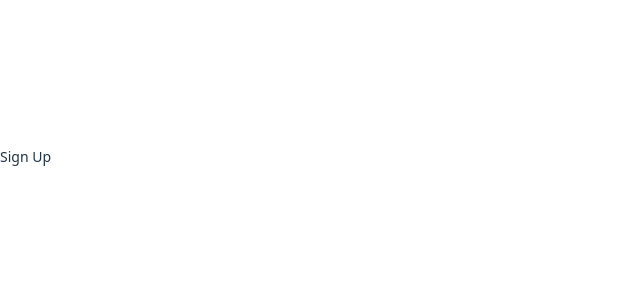
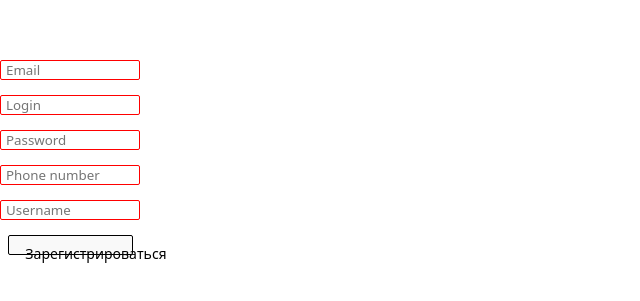
Before and after one commit to VadimSel/CRM-System, a React (Vite) app: page /signUp in a window 1280 px wide. Shown: the part 243-544 px from the top of the page, without its empty margins (0-640 px from the left). Built offline with nearby package versions, Linux system fonts and the light colour scheme.

Commit message:
add logIn and logUp components

```diff
--- a/src/App.tsx
+++ b/src/App.tsx
@@ -1,27 +1,27 @@
 import { useEffect, useState } from "react";
 import "./App.css";
-import { getProfileWithToken, getUsers, signIn, signUp } from "./api";
+import { getProfile, getUsers, signIn, signUp } from "./api";
 import { Link } from "react-router";
 import styles from "./App.module.scss";
 
 function App() {
-	const [users, setUsers] = useState([]);
-	const [token, setToken] = useState("");
+	// const [users, setUsers] = useState([]);
+	// const [token, setToken] = useState("");
 
-	async function getToken() {
-		const token = await signIn();
-		setToken(token);
-		if (token) {
-			getProfileWithToken(token);
-		}
-	}
+	// async function getToken() {
+	// 	const token = await signIn();
+	// 	setToken(token);
+	// 	if (token) {
+	// 		getProfile(token);
+	// 	}
+	// }
 
 	useEffect(() => {
 		// getUsers()
 		// login()
 		// loginFun()
 		// getProfile(token)
-		token === "" ? getToken() : console.log("empty");
+		// token === "" ? getToken() : console.log("empty");
 		// signUp("email", "login", "password", "phoneNumber", "username")
 		// signUp(token, "login", password: "", phoneNumber: "", username: "")
 	}, []);
--- a/src/api.ts
+++ b/src/api.ts
@@ -24,7 +24,7 @@ export async function getUsers() {
 	}
 }
 
-export async function signIn(login?: string, password?: string) {
+export async function signIn(login: string, password: string) {
 	try {
 		const res = await fetch(`${BASE_URL}/auth/signin`, {
 			method: "POST",
@@ -61,7 +61,7 @@ export function signUp(
 	}
 }
 
-export async function getProfileWithToken(accessToken?: string) {
+export async function getProfile(accessToken?: string) {
 	try {
 		const res = await fetch(`${BASE_URL}/user/profile`, {
 			method: "GET",
@@ -72,6 +72,6 @@ export async function getProfileWithToken(accessToken?: string) {
 		});
 		console.log(await res.json());
 	} catch (error) {
-		console.log("Ошибка при запросе getProfileWithToken:", error);
+		console.log("Ошибка при запросе getProfile:", error);
 	}
 }
--- /dev/null
+++ b/src/components/Main.module.scss
@@ -0,0 +1,6 @@
+.container {
+  height: 100vh;
+  display: flex;
+  justify-content: center;
+  align-items: center;
+}
--- /dev/null
+++ b/src/components/Main.tsx
@@ -0,0 +1,14 @@
+import { useEffect } from "react"
+import styles from './Main.module.scss'
+
+export const Main = () => {
+  useEffect(() => {
+    console.log("Main загружен")
+  }, [])
+
+  return (
+    <div className={styles.container}>
+      Main
+    </div>
+  )
+}
--- a/src/components/SignIn.module.scss
+++ b/src/components/SignIn.module.scss
@@ -16,6 +16,8 @@
 		border: 1px solid black;
 		border-radius: 2px;
 		height: 20px;
+		width: 140px;
+		padding-left: 5px;
 	}
 }
 
--- a/src/components/SignIn.tsx
+++ b/src/components/SignIn.tsx
@@ -1,5 +1,6 @@
 import { FormEvent, useState } from "react";
 import styles from "./SignIn.module.scss";
+import { signIn } from "../api";
 // import { signIn } from "../api";
 
 export const SignIn = () => {
@@ -10,12 +11,13 @@ export const SignIn = () => {
 		e.preventDefault();
 		// signIn(loginValue, passwordValue)
 		console.log(loginValue, passwordValue);
+		signIn(loginValue, passwordValue)
 	}
 
 	// console.log(valueOne)
 
 	return (
-		<div>
+		<>
 			<form onSubmit={sendUserData} className={styles.container}>
 				<div className={styles.loginAndPassword}>
 					<input
@@ -25,14 +27,14 @@ export const SignIn = () => {
 					/>
 					<input
 						onChange={(e) => setPasswordValue(e.target.value)}
-						type="text"
+						type="password"
 						placeholder="Password"
 					/>
 				</div>
 				<button type="submit" className={styles.button}>
-					Button
+					Войти
 				</button>
 			</form>
-		</div>
+		</>
 	);
 };
--- a/src/components/SignUp.module.scss
+++ b/src/components/SignUp.module.scss
@@ -0,0 +1,36 @@
+.container {
+	height: 100vh;
+	display: flex;
+	justify-content: center;
+	align-items: center;
+}
+
+.form {
+	display: flex;
+	align-items: center;
+	flex-direction: column;
+	gap: 15px;
+
+	* {
+		border-radius: 2px;
+		height: 20px;
+	}
+
+	input {
+		width: 140px;
+		padding-left: 5px;
+
+    &:valid {
+			border: 1px solid green;
+		}
+
+		&:invalid {
+			border: 1px solid red;
+		}
+	}
+
+	.button {
+    border: 1px solid black;
+		width: 125px;
+	}
+}
--- a/src/components/SignUp.tsx
+++ b/src/components/SignUp.tsx
@@ -1,7 +1,28 @@
-import styles from './SignUp.module.scss'
+import { FormEvent, useState } from "react";
+import styles from "./SignUp.module.scss";
 
 export const SignUp = () => {
-  return (
-    <div>Sign Up</div>
-  )
-}
+	const [emailValue, setEmailValue] = useState("");
+	const [loginValue, setLoginValue] = useState("");
+	const [passwordValue, setPasswordValue] = useState("");
+	const [phoneNumberValue, setPhoneNumberValue] = useState("");
+	const [usernameValue, setUsernameValue] = useState("");
+
+  function submit (e: FormEvent) {
+    e.preventDefault()
+    console.log(emailValue, loginValue, passwordValue, phoneNumberValue, usernameValue)
+  }
+
+	return (
+		<div className={styles.container}>
+      <form onSubmit={(e) => {submit(e)}} className={styles.form}>
+				<input required onChange={(e) => setEmailValue(e.target.value)} placeholder="Email" type="email" name="email" />
+				<input required onChange={(e) => setLoginValue(e.target.value)} placeholder="Login" type="text" name="login" />
+				<input required onChange={(e) => setPasswordValue(e.target.value)} placeholder="Password" type="password" name="password" />
+				<input required onChange={(e) => setPhoneNumberValue(e.target.value.replace(/\D/, ""))} placeholder="Phone number" type="tel" minLength={11} maxLength={11} value={phoneNumberValue} name="phoneNumber" />
+				<input required onChange={(e) => setUsernameValue(e.target.value)} placeholder="Username" type="text" name="username" />
+				<button className={styles.button} type="submit">Зарегистрироваться</button>
+			</form>
+		</div>
+	);
+};
--- a/src/main.tsx
+++ b/src/main.tsx
@@ -4,13 +4,15 @@ import App from "./App.tsx";
 import { BrowserRouter, Route, Routes } from "react-router";
 import { SignIn } from "./components/SignIn.tsx";
 import { SignUp } from "./components/SignUp.tsx";
+import { Main } from "./components/Main.tsx";
 
 createRoot(document.getElementById("root")!).render(
 	<BrowserRouter>
 		<Routes>
 			<Route path="/" element={<App />} />
-			<Route path="/signIn" element={<SignIn />}/>
-			<Route path="/signUp" element={<SignUp/>}/>
+			<Route path="/signIn" element={<SignIn />} />
+			<Route path="/signUp" element={<SignUp />} />
+			<Route path="/main" element={<Main />} />
 		</Routes>
 	</BrowserRouter>
 );
```
